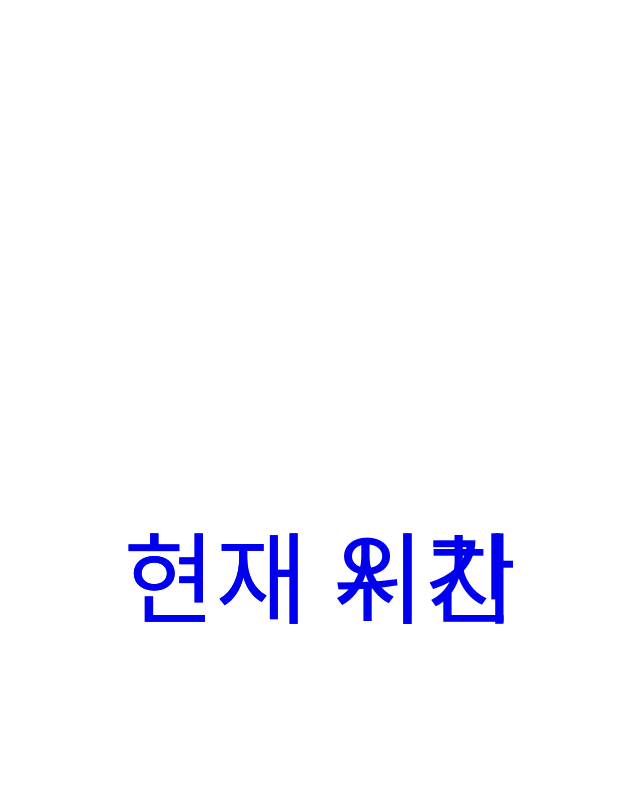
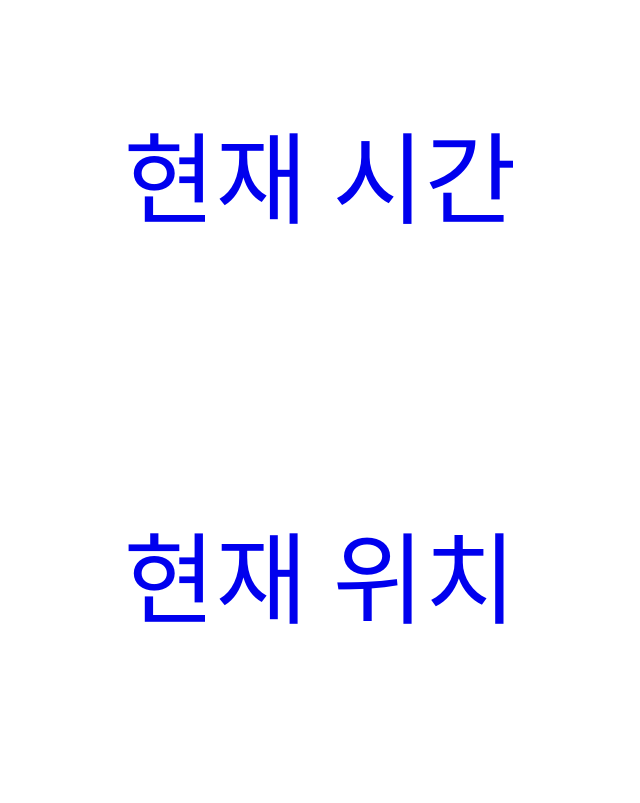
Before and after one commit to jimin030/MobilePrototyping, a plain HTML site: page main_page.html in a window 1280 px wide. Shown: the top 803 px of the page, without its empty margins (130-770 px from the left). Drawn offline with Linux system fonts and the light colour scheme.

Commit message:
Update main_page.html

```diff
--- a/main_page.html
+++ b/main_page.html
@@ -18,7 +18,7 @@
 
 <body style="margin: 0">
     <div style="width: 1125px; height: 2436px;">
-      <a href="time.html"><div class="buttons" style="width: 500px; height: 100px; top: 500px; left: 200px">현재 시간</div></a>
+      <a href="time.html"><div class="buttons" style="width: 500px; height: 100px; top: 100px; left: 200px">현재 시간</div></a>
       <a href="location.html"><div class="buttons" style="width: 500px; height: 300px; top: 500px; left: 200px">현재 위치</div></a>
       <a href="page1.html"><div class="buttons" style="width: 500px; height: 300px; top: 900px; left: 200px">현재 날씨</div></a>
 
```
